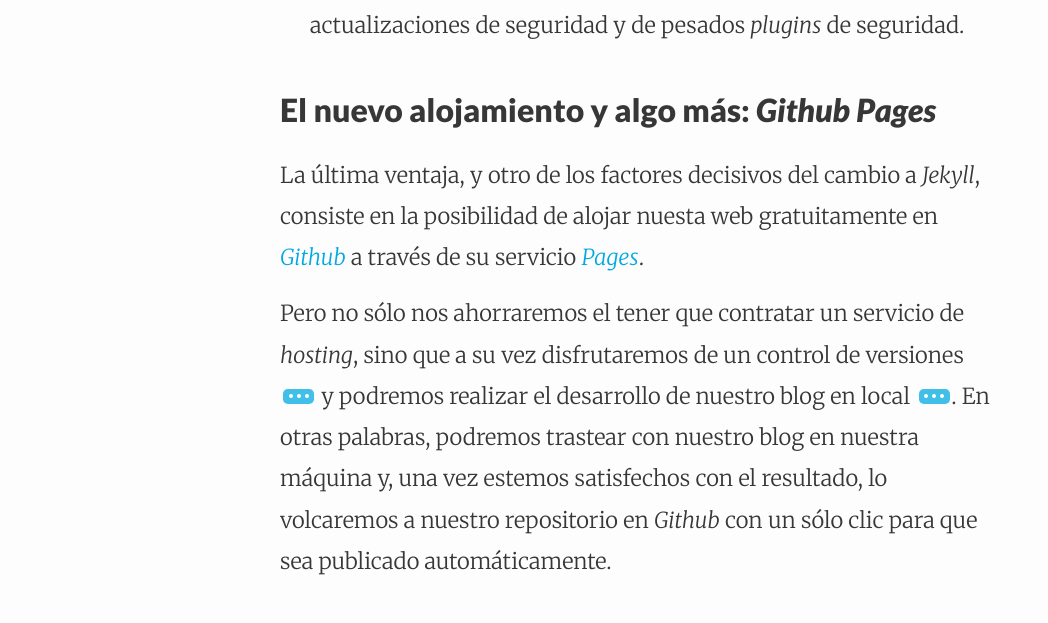
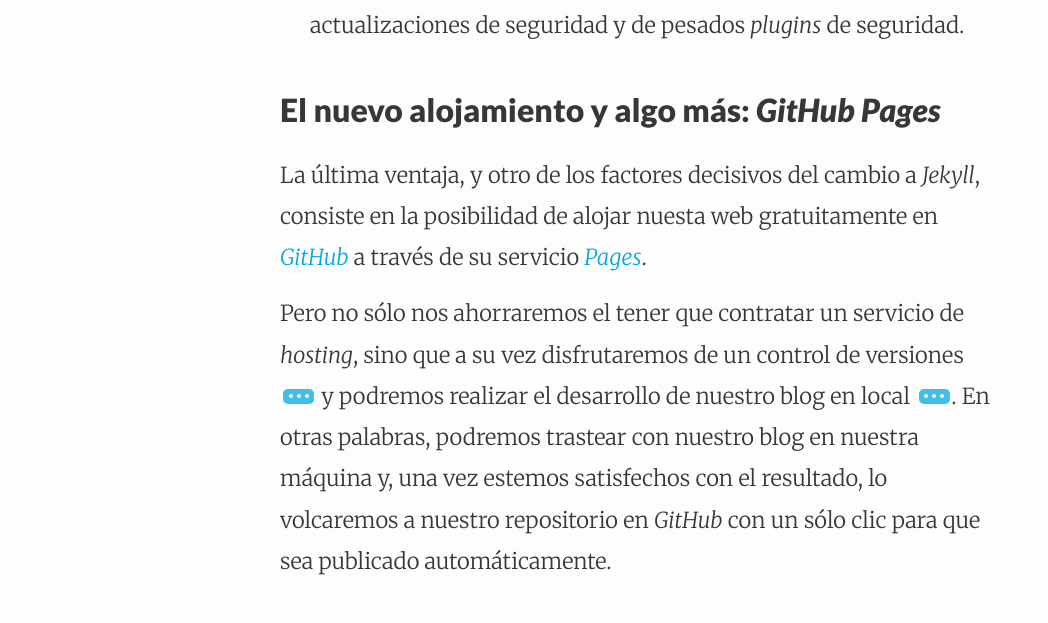
Before and after one commit to asiertejada/asiertejada.github.io, a Jekyll site: the page built from _posts/2015-01-17-adios-wordpress-hola-jekyll.md, in a window 1280 px wide and 900 px high, scrolled down 4628 px. Shown: the part 170-793 px from the top of the window, without its empty margins (0-1048 px from the left). Built offline with Jekyll 4.4.1, drawn with Linux system fonts in a browser that asks for light colours.

Commit message:
Fix GitHub name in text

```diff
--- a/_posts/2015-01-17-adios-wordpress-hola-jekyll.md
+++ b/_posts/2015-01-17-adios-wordpress-hola-jekyll.md
@@ -71,10 +71,10 @@
 
 [^8]: Tan reducido o no, como nosotros queramos.
 
-## El nuevo alojamiento y algo más: *Github Pages*
-La última ventaja, y otro de los factores decisivos del cambio a *Jekyll*, consiste en la posibilidad de alojar nuesta web gratuitamente en [*Github*](http://es.wikipedia.org/wiki/GitHub) a través de su servicio [*Pages*](https://pages.github.com).
+## El nuevo alojamiento y algo más: *GitHub Pages*
+La última ventaja, y otro de los factores decisivos del cambio a *Jekyll*, consiste en la posibilidad de alojar nuesta web gratuitamente en [*GitHub*](http://es.wikipedia.org/wiki/GitHub) a través de su servicio [*Pages*](https://pages.github.com).
 
-Pero no sólo nos ahorraremos el tener que contratar un servicio de *hosting*, sino que a su vez disfrutaremos de un control de versiones [^9] y podremos realizar el desarrollo de nuestro blog en local [^10]. En otras palabras, podremos trastear con nuestro blog en nuestra máquina y, una vez estemos satisfechos con el resultado, lo volcaremos a nuestro repositorio en *Github* con un sólo clic para que sea publicado automáticamente.
+Pero no sólo nos ahorraremos el tener que contratar un servicio de *hosting*, sino que a su vez disfrutaremos de un control de versiones [^9] y podremos realizar el desarrollo de nuestro blog en local [^10]. En otras palabras, podremos trastear con nuestro blog en nuestra máquina y, una vez estemos satisfechos con el resultado, lo volcaremos a nuestro repositorio en *GitHub* con un sólo clic para que sea publicado automáticamente.
 
 [^9]: Y aprenderemos [*Git*](http://es.wikipedia.org/wiki/Git) de paso.
 
```
